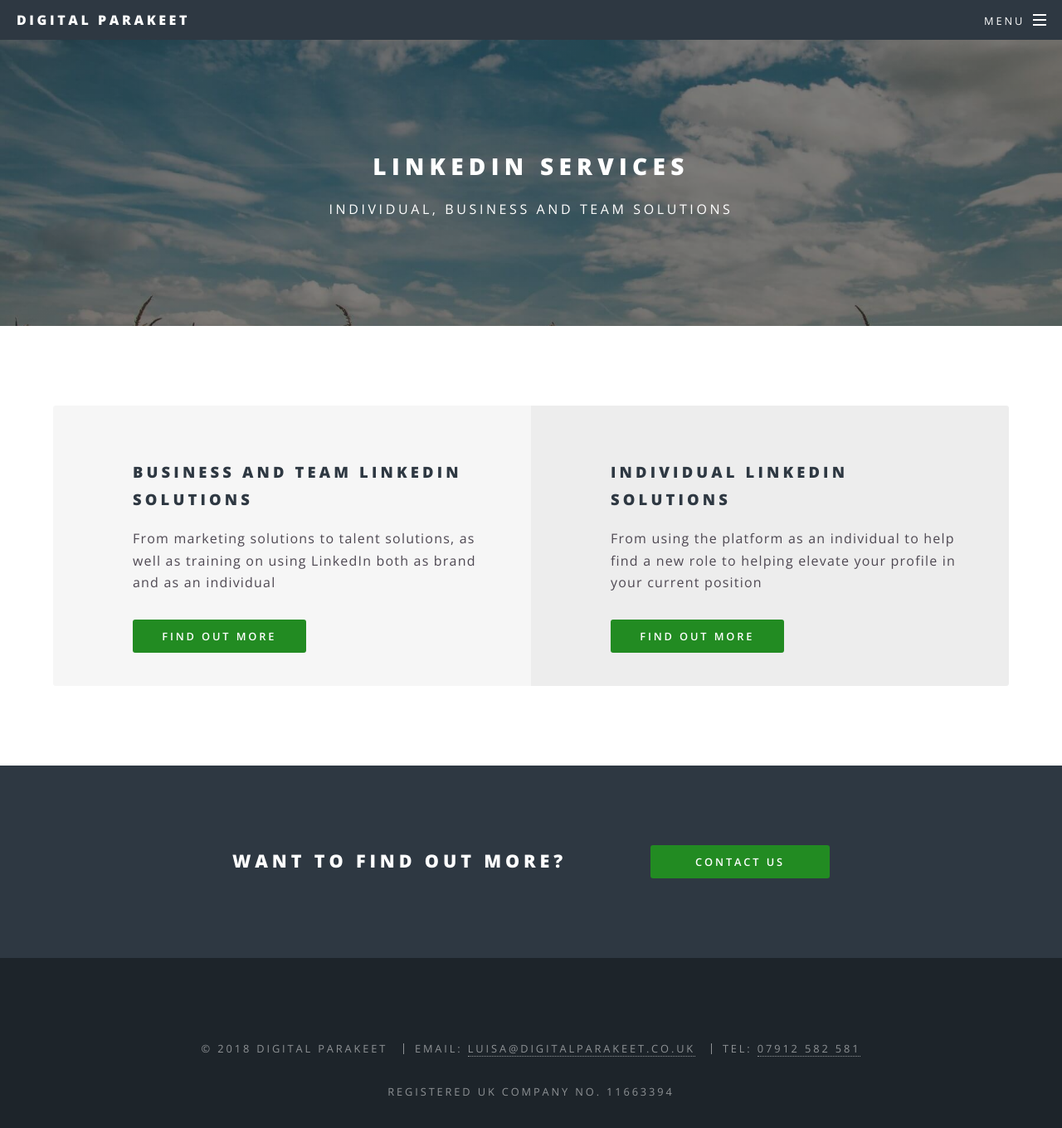
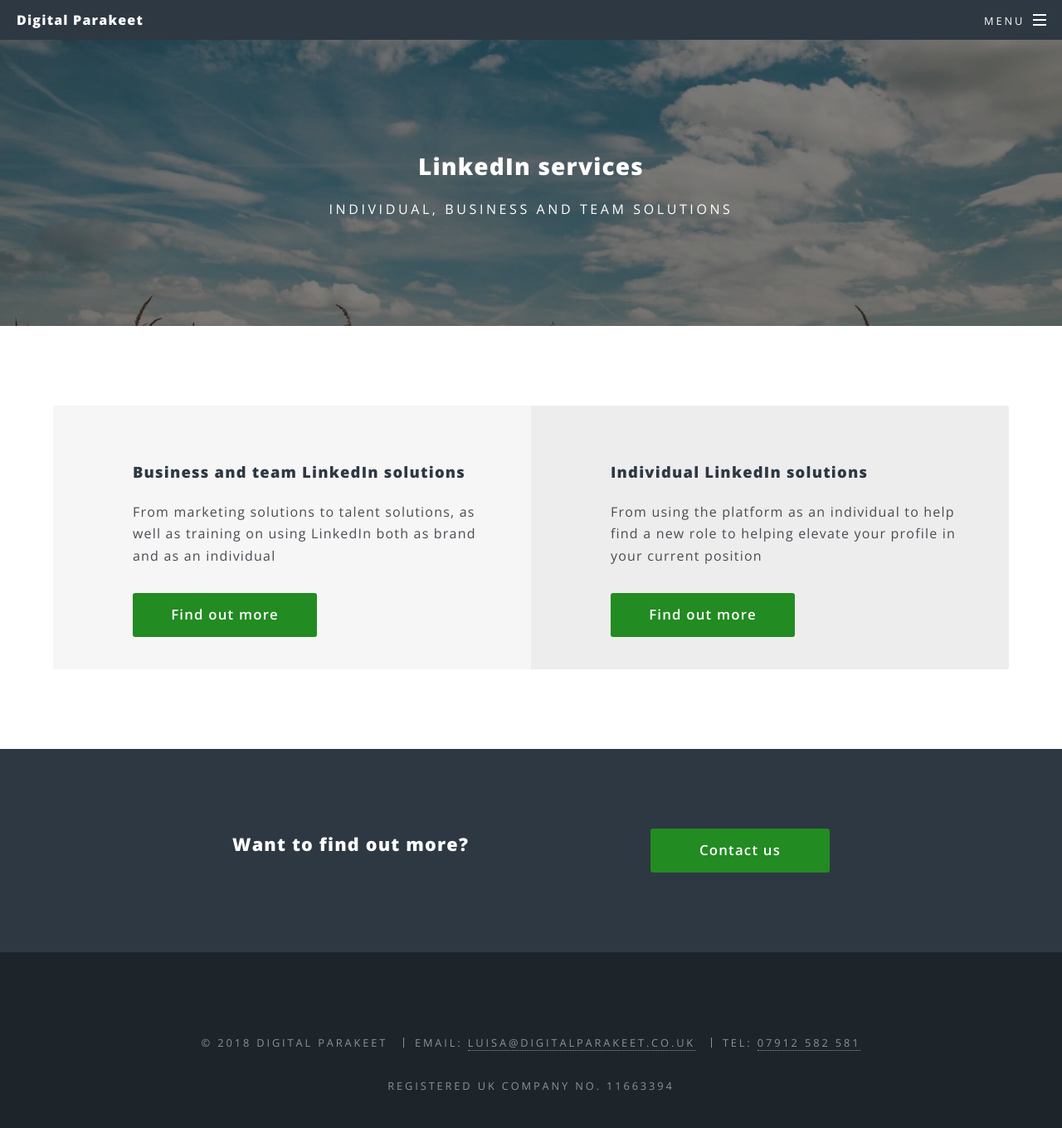
Before and after one commit to digitalparakeet/site, a Jekyll site: the page built from linkedin-services.html, in a window 1280 px wide and 1400 px high. Shown: the top 1360 px of the window at 83% size. Built offline with Jekyll 4.4.1, drawn with Linux system fonts in a browser that asks for light colours.

Commit message:
removes css capitalisation & increase button font size

```diff
--- a/css/main.scss
+++ b/css/main.scss
@@ -98,10 +98,8 @@
 	h1, h2, h3, h4, h5, h6 {
 		color: _palette(fg-bold);
 		font-weight: _font(weight-extrabold);
-		letter-spacing: _size(letter-spacing-alt);
 		line-height: 1em;
 		margin: 0 0 (_size(element-margin) * 0.5) 0;
-		text-transform: uppercase;
 
 		a {
 			color: inherit;
@@ -816,15 +814,13 @@
 		color: _palette(fg-bold);
 		cursor: pointer;
 		display: inline-block;
-		font-size: 0.8em;
+		font-size: 1.05em;
 		font-weight: _font(weight-bold);
 		height: 3.125em;
-		letter-spacing: _size(letter-spacing-alt);
 		line-height: 3.125em;
 		padding: 0 2.75em;
 		text-align: center;
 		text-decoration: none;
-		text-transform: uppercase;
 		white-space: nowrap;
 		overflow: hidden;
 		text-overflow: ellipsis;
```
